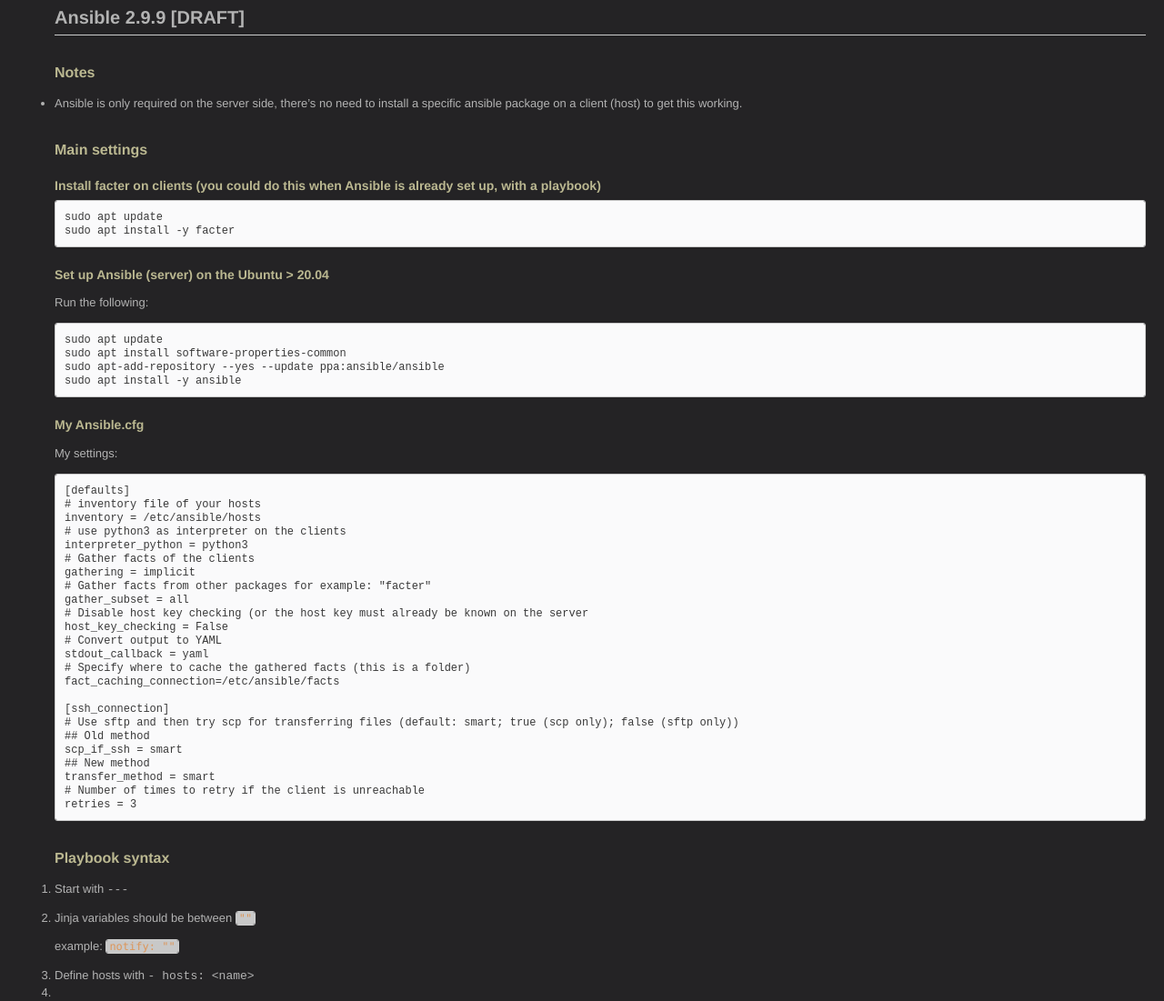
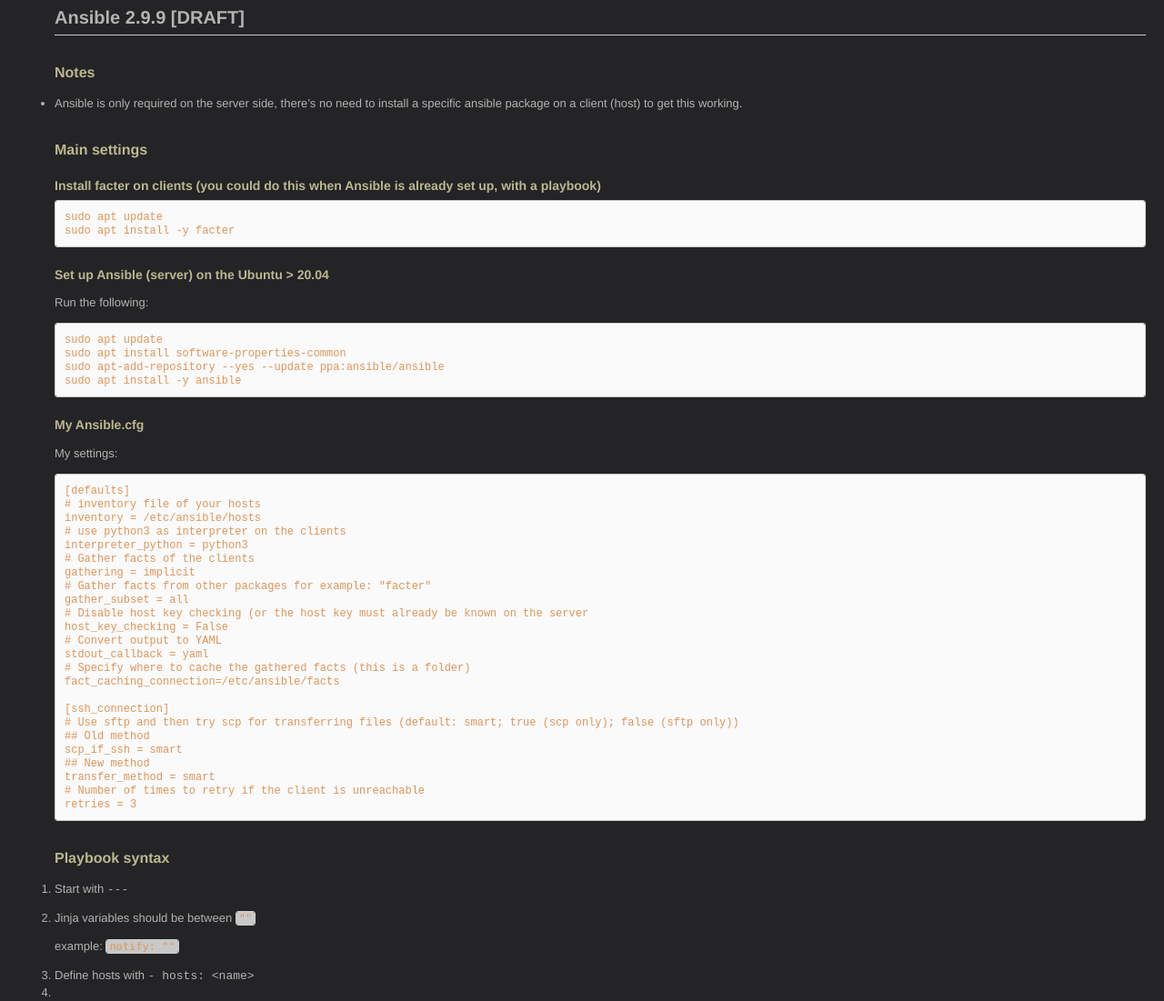
Before and after one commit to christophedc0/blog.iety.xyz, a Jekyll site: the page built from ansible.md, in a window 1280 px wide. Shown: the whole page at 91% size. Built offline with Jekyll 4.4.1, drawn with Linux system fonts in a browser that asks for light colours; our own code applies the rules of GitHub Pages for plain Markdown files; comment, search, counter and statistics services are not loaded.

Commit message:
Update style.css

```diff
--- a/assets/css/style.css
+++ b/assets/css/style.css
@@ -583,8 +583,8 @@ pre {
   -moz-background-clip: padding;
   -webkit-background-clip: padding-box;
   background-clip: padding-box;
-  background-color: #FAFAFB;
-  color: #393939;
+  background-color: #B3B3B3;
+  color: #DC965A;
   margin: 0px;
 }
 
```
